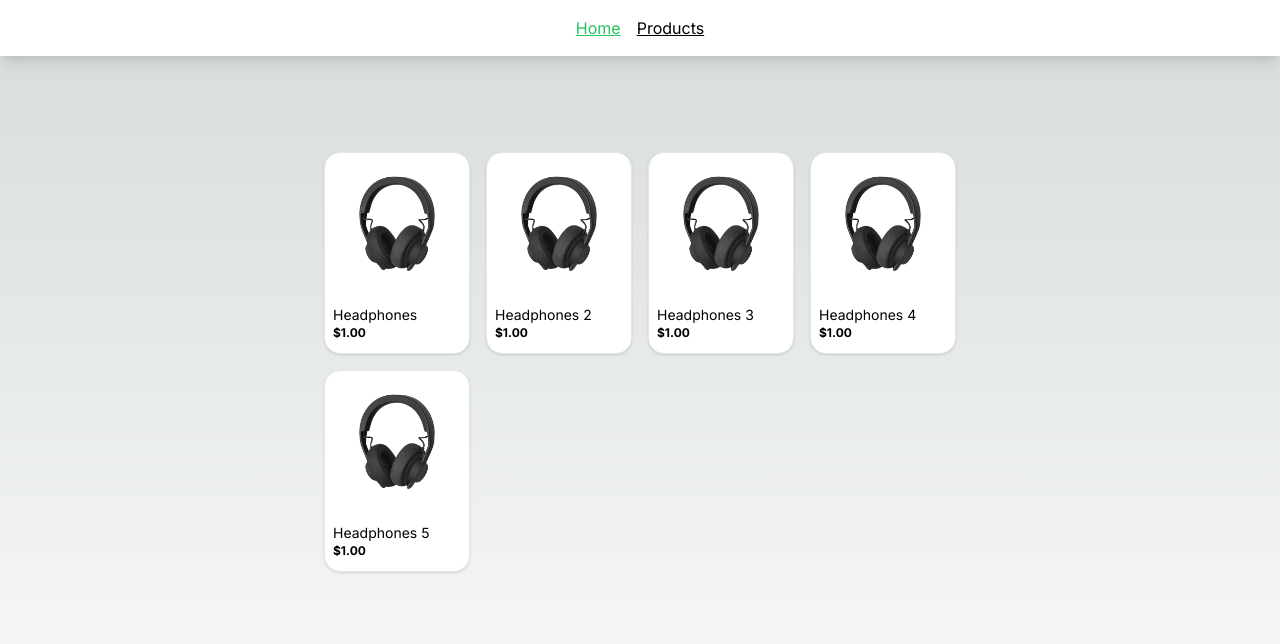
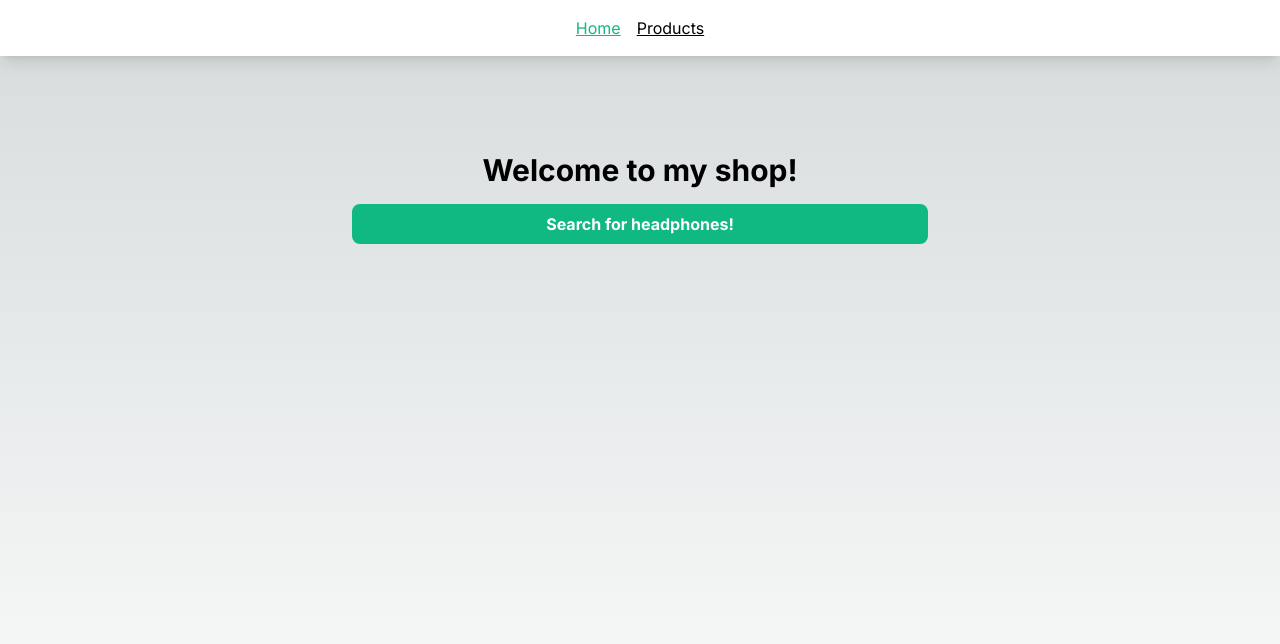
Before and after one commit to Pacific112/ecommerce-kursik, a Next.js app: page / in a window 1280 px wide. Shown: the top 644 px of the page. Built offline with nearby package versions, Linux system fonts and the light colour scheme.

Commit message:
[chore] Move products to dedicated page, introduce api folder

```diff
--- /dev/null
+++ b/src/api/productsApi.ts
@@ -0,0 +1,72 @@
+import { type Product } from "@/ui/types/product";
+
+const products: Product[] = [
+	{
+		id: "1",
+		name: "Headphones",
+		price: {
+			currency: "USD",
+			cents: 99.99,
+		},
+		thumbnail: {
+			alt: "Headphones",
+			src: "/headphones.png",
+		},
+	},
+	{
+		id: "2",
+		name: "Headphones 2",
+		price: {
+			currency: "USD",
+			cents: 99.99,
+		},
+		thumbnail: {
+			alt: "Headphones 2",
+			src: "/headphones.png",
+		},
+	},
+	{
+		id: "3",
+		name: "Headphones 3",
+		price: {
+			currency: "USD",
+			cents: 99.99,
+		},
+		thumbnail: {
+			alt: "Headphones 3",
+			src: "/headphones.png",
+		},
+	},
+	{
+		id: "4",
+		name: "Headphones 4",
+		price: {
+			currency: "USD",
+			cents: 99.99,
+		},
+		thumbnail: {
+			alt: "Headphones 4",
+			src: "/headphones.png",
+		},
+	},
+	{
+		id: "5",
+		name: "Headphones 5",
+		price: {
+			currency: "USD",
+			cents: 99.99,
+		},
+		thumbnail: {
+			alt: "Headphones 5",
+			src: "/headphones.png",
+		},
+	},
+];
+
+export const getProducts = (): Promise<Product[]> => {
+	return new Promise((resolve) => resolve(products));
+};
+
+export const getProduct = (id: string): Promise<Product | undefined> => {
+	return new Promise((resolve) => resolve(products.find((p) => p.id === id)));
+};
--- a/src/app/page.tsx
+++ b/src/app/page.tsx
@@ -1,73 +1,15 @@
-import { type Product } from "@/ui/types/product";
-import { ProductList } from "@/ui/organisms/ProductList";
-
-const producs: Product[] = [
-	{
-		id: "1",
-		name: "Headphones",
-		price: {
-			currency: "USD",
-			cents: 99.99,
-		},
-		thumbnail: {
-			alt: "Headphones",
-			src: "/headphones.png",
-		},
-	},
-	{
-		id: "2",
-		name: "Headphones 2",
-		price: {
-			currency: "USD",
-			cents: 99.99,
-		},
-		thumbnail: {
-			alt: "Headphones 2",
-			src: "/headphones.png",
-		},
-	},
-	{
-		id: "3",
-		name: "Headphones 3",
-		price: {
-			currency: "USD",
-			cents: 99.99,
-		},
-		thumbnail: {
-			alt: "Headphones 3",
-			src: "/headphones.png",
-		},
-	},
-	{
-		id: "4",
-		name: "Headphones 4",
-		price: {
-			currency: "USD",
-			cents: 99.99,
-		},
-		thumbnail: {
-			alt: "Headphones 4",
-			src: "/headphones.png",
-		},
-	},
-	{
-		id: "5",
-		name: "Headphones 5",
-		price: {
-			currency: "USD",
-			cents: 99.99,
-		},
-		thumbnail: {
-			alt: "Headphones 5",
-			src: "/headphones.png",
-		},
-	},
-];
+import Link from "next/link";
 
 export default function Home() {
 	return (
-		<main className="flex min-h-screen flex-col items-center justify-between p-24">
-			<ProductList products={producs} />
+		<main className="flex min-h-screen flex-col items-center p-24">
+			<h1 className="text-3xl font-bold">Welcome to my shop!</h1>
+			<Link
+				href={"/products"}
+				className="mt-4 w-full max-w-xl rounded-lg bg-emerald-500 py-2 text-center font-bold text-white"
+			>
+				Search for headphones!
+			</Link>
 		</main>
 	);
 }
--- a/src/app/products/page.tsx
+++ b/src/app/products/page.tsx
@@ -1,7 +1,13 @@
-const ProductsPage = () => {
+import { ProductList } from "@/ui/organisms/ProductList";
+import { getProducts } from "@/api/productsApi";
+
+const ProductsPage = async () => {
+	const products = await getProducts();
+
 	return (
-		<main className="flex min-h-screen w-full justify-center p-16">
-			<h1 className="text-3xl font-bold">Products Page</h1>
+		<main className="flex min-h-screen w-full flex-col items-center gap-4 p-16">
+			<h1 className="text-3xl font-bold">Search for products!</h1>
+			<ProductList products={products} />
 		</main>
 	);
 };
--- a/src/ui/atoms/NavLink.tsx
+++ b/src/ui/atoms/NavLink.tsx
@@ -5,7 +5,7 @@ type Props<T extends string> = Pick<ActiveLinkProps<T>, "href" | "children">;
 export function NavLink<T extends string>({ children, href }: Props<T>) {
 	return (
 		<li>
-			<ActiveLink href={href} exact activeClassName="text-green-500" className="underline">
+			<ActiveLink href={href} exact activeClassName="text-emerald-500" className="underline">
 				{children}
 			</ActiveLink>
 		</li>
```
